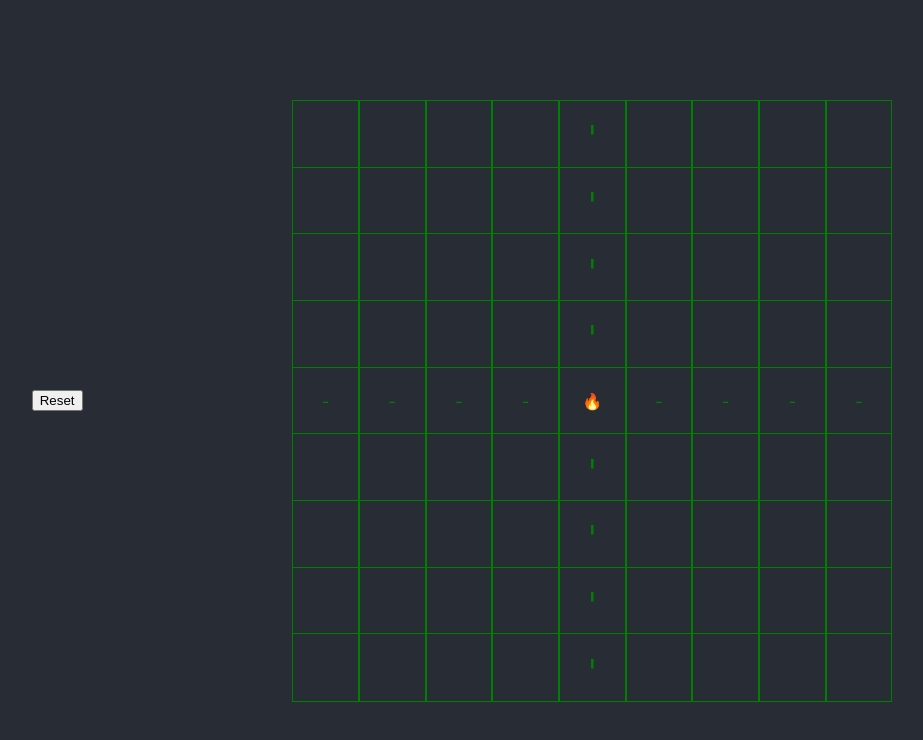
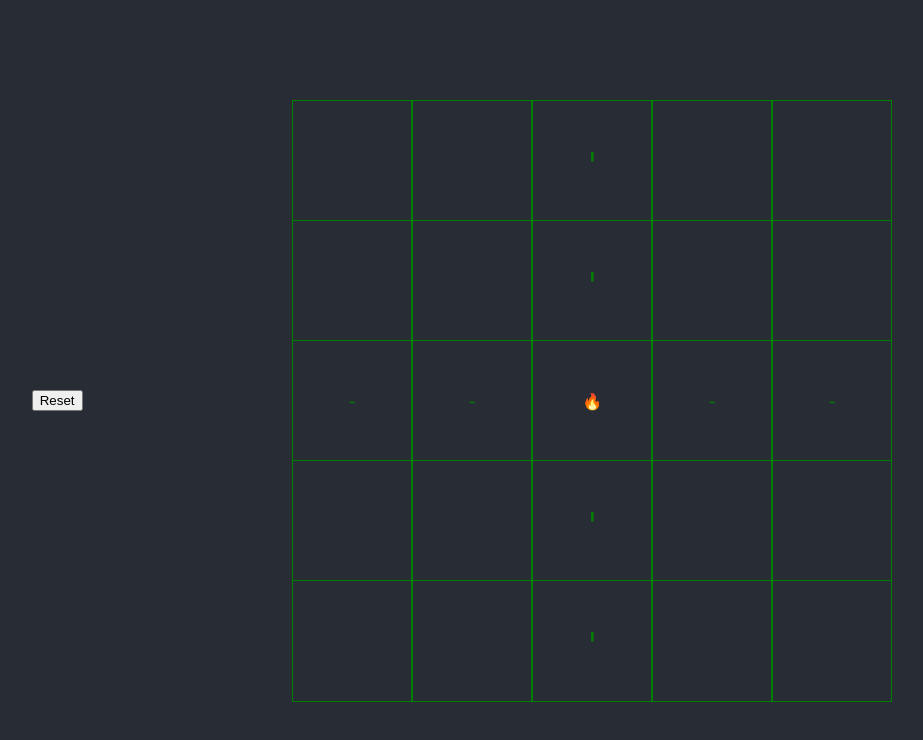
Before and after one commit to brianmatzelle/trees-revised, a React (Create React App) app: page / in a window 1280 px wide. Shown: the top 740 px of the page, without its empty margins (178-1101 px from the left). Built offline with nearby package versions, Linux system fonts and the light colour scheme.

Commit message:
pushing before branching

```diff
--- a/src/components/Grid.tsx
+++ b/src/components/Grid.tsx
@@ -2,8 +2,8 @@ import React, { useState, useEffect } from 'react';
 import Unit from './Unit.tsx';
 
 function Grid({ alreadyOnFire, setAlreadyOnFire }) {
-    const LENGTH = 9;
-    const USER_PROBABILTY = 0.3;    // user probability > 0.5 would be betting on the fire not spreading enough
+    const LENGTH = 5;
+    const USER_PROBABILTY = 0.4;    // user probability > 0.5 would be betting on the fire not spreading enough
     const DELAY = 200;  // Xms delay
 
     const [grid, setGrid] = useState(
```
